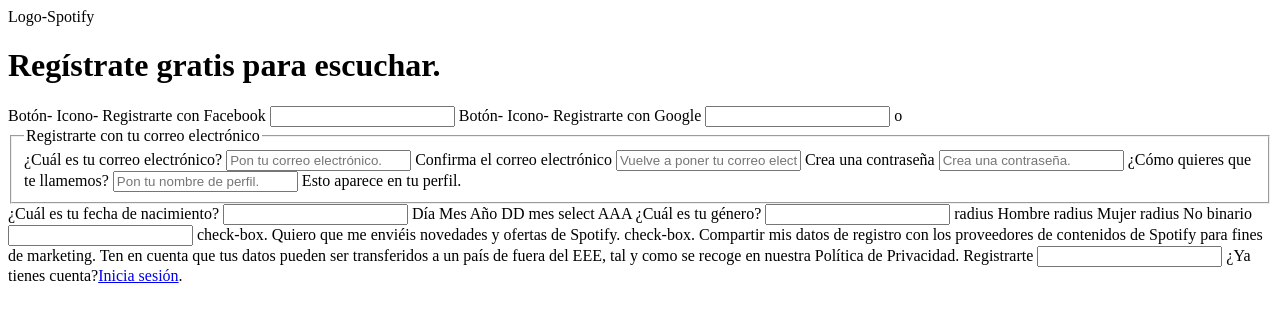
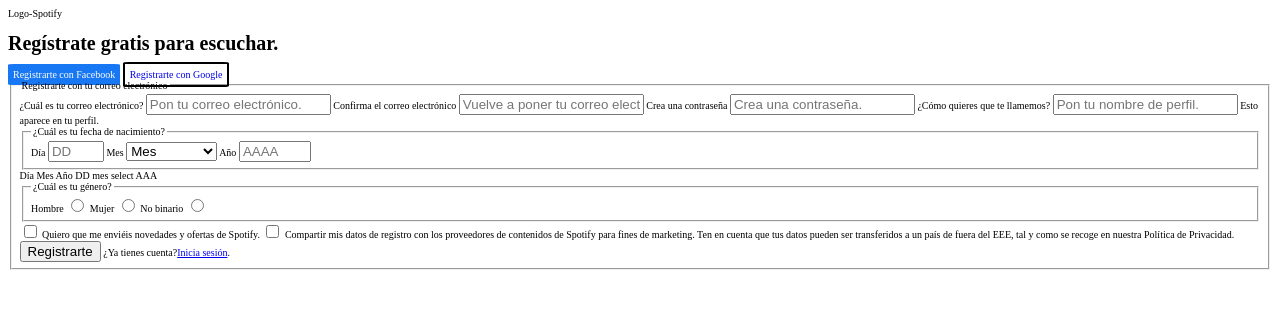
Before and after one commit to Adalab/promo-U-module-1-pair-8-spotify, a website: page version-0/src/html/signup.html in a window 1280 px wide. Drawn offline with nearby package versions, Linux system fonts and the light colour scheme; files that its build step writes are made by us from their sources.

Commit message:
Sign up page

```diff
--- a/version-0/src/html/signup.html
+++ b/version-0/src/html/signup.html
@@ -5,7 +5,7 @@
     <meta charset="UTF-8">
     <meta name="viewport" content="width=device-width, initial-scale=1.0">
     <title>Sign Up</title>
-    <!-- <link rel="stylesheet" href="./assets/css/main.css"> -->
+    <link rel="stylesheet" href="./assets/css/main.css">
     <link href="https://fonts.googleapis.com/css2?family=Roboto:wght@300;900&display=swap" rel="stylesheet">
 </head>
 
@@ -14,70 +14,89 @@
 
     <h1>Regístrate gratis para escuchar.</h1>
 
-    Botón- Icono- Registrarte con Facebook
-    <label for=""></label>
-    <input type="" id="" name=""/>
-    Botón- Icono- Registrarte con Google
-    <label for=""></label>
-    <input type="" id="" name=""/>
+    <a class="facebook" href="#">Registrarte con Facebook</a>
+    <a class="google" href="#">Registrarte con Google</a>
 
-    o
+
+    <form action="/signup" method="post">
     <fieldset>
         <legend>Registrarte con tu correo electrónico</legend>
-        <label for="">¿Cuál es tu correo electrónico?</label>
-        <input type="" id="" name="" placeholder="Pon tu correo electrónico." />
-        <label for="">Confirma el correo electrónico</label>
-        <input type="" id="" name="" placeholder="Vuelve a poner tu correo electrónico." />
-        <label for="">Crea una contraseña</label>
-        <input type="" id="" name="" placeholder="Crea una contraseña." />
-        <label for="">¿Cómo quieres que te llamemos?</label>
-        <input type="" id="" name="" placeholder="Pon tu nombre de perfil." />
+        <label for="email">¿Cuál es tu correo electrónico?</label>
+        <input type="email" id="email" name="email" placeholder="Pon tu correo electrónico." />
+        <label for="email">Confirma el correo electrónico</label>
+        <input type="email" id="email" name="email" placeholder="Vuelve a poner tu correo electrónico." />
+        <label for="password">Crea una contraseña</label>
+        <input type="password" id="password" name="password" placeholder="Crea una contraseña." />
+        <label for="name">¿Cómo quieres que te llamemos?</label>
+        <input type="text" id="name" name="name" placeholder="Pon tu nombre de perfil." />
         <span> Esto aparece en tu perfil.</span>
-    </fieldset>
 
-    <label for="">¿Cuál es tu fecha de nacimiento?</label>
-    <input type="" id="" name=""/>
+<fieldset>
+  <legend>¿Cuál es tu fecha de nacimiento?</legend>
+    <label for="day">Día</label>
+    <input type="number" id="day" name="day" min="1" max="31" maxlength="2" placeholder="DD"/>
 
+    <label for="month">Mes</label>
+    <select name="month">
+      <option value="">Mes</option>
+      <option value="1">Enero</option>
+      <option value="2">Febrero</option>
+      <option value="3">Marzo</option>
+      <option value="4">Abril</option>
+      <option value="5">Mayo</option>
+      <option value="6">Junio</option>
+      <option value="7">Julio</option>
+      <option value="8">Agosto</option>
+      <option value="9">Septiembre</option>
+      <option value="10">Octubre</option>
+      <option value="11">Noviembre</option>
+      <option value="12">Diciembre</option>
+    </select>
+
+    <label for="year">Año</label>
+    <input type="number" id="year" name="year" min="1900" max="2023" maxlength="4" placeholder="AAAA"/>
+  </fieldset>
     Día Mes Año
     DD mes select AAA
 
-    <label for="">¿Cuál es tu género?</label>
-    <input type="" id="" name=""/>
-        radius Hombre radius Mujer radius No binario
-        <!-- <div>
-          <label for="paymentmethod1">
-           <input
-             id="paymentmethod1"
-             type="radio"
-             value="debitcard"
-             name="paymentmethods"
-           />
-            Tarjeta de débito
-          </label>
-         </div> -->
+    <fieldset>
+      <legend>¿Cuál es tu género?</legend>
+      <label for="male">Hombre</label>
+      <input type="radio" id="male" name="gender" value="m"/>
+      <label for="female">Mujer</label>
+      <input type="radio" id="female" name="gender" value="f"/>
+      <label for="nonb">No binario</label>
+      <input type="radio" id="nonb" name="gender" value="n"/>
+    </fieldset>
 
 
-    <label for=""></label>
-    <input type="" id="" name=""/>
-    check-box. Quiero que me enviéis novedades y ofertas de Spotify.
-    check-box. Compartir mis datos de registro con los proveedores de contenidos de Spotify para fines de
-    marketing. Ten en cuenta que tus datos pueden ser transferidos a un país de fuera del EEE, tal y como se recoge en nuestra Política de Privacidad.
-    <!-- <div>
-        <label for="flightoption1">
+        <label for="publicity">
           <input
-            id="flightoption1"
+            id="publicity"
             type="checkbox"
-            value="chooseseat"
-            name="flightoptions"
+            value="x"
+            name="publicity"
           />
-          Selección de asiento
+          Quiero que me enviéis novedades y ofertas de Spotify.
         </label>
-      </div> -->
+        <label for="data">
+          <input
+            id="data"
+            type="checkbox"
+            value="y"
+            name="data"
+          />
+          Compartir mis datos de registro con los proveedores de contenidos de Spotify para fines de
+           marketing. Ten en cuenta que tus datos pueden ser transferidos a un país de fuera del EEE, tal y como se recoge en nuestra Política de Privacidad.
+        </label>
 
-    <label for="">Registrarte</label>
-    <input type="" id="" name=""/>
+
+    <label for="signup"></label>
+    <input type="submit" id="signup" name="signup" value="Registrarte"/>
 
     <span>¿Ya tienes cuenta?<a href="#">Inicia sesión</a>.</span>
+  </fieldset>
+  </form>
 
 </body>
 
--- a/version-0/src/scss/main.scss
+++ b/version-0/src/scss/main.scss
@@ -1,6 +1,7 @@
 @import "./layout/page";
 @import "./core/reset";
 @import "./layout/footer";
+@import "./pages/signup";
 
   .header {
     padding: 1rem;
--- a/version-0/src/scss/pages/_index.scss
+++ b/version-0/src/scss/pages/_index.scss
@@ -1,4 +1 @@
-.main__list {
-  padding-left: 2rem;
-  padding-bottom: 20px;
-}
+@import
--- /dev/null
+++ b/version-0/src/scss/pages/_signup.scss
@@ -0,0 +1,14 @@
+.facebook {
+    background-color: #1877f2;
+    text-decoration: none;
+    padding: 0.5rem;
+    border-radius: 5%;
+    color: white;
+}
+
+.google {
+    border: solid 2px black;
+    text-decoration: none;
+    padding: 0.5rem;
+    border-radius: 5%;
+}
```
